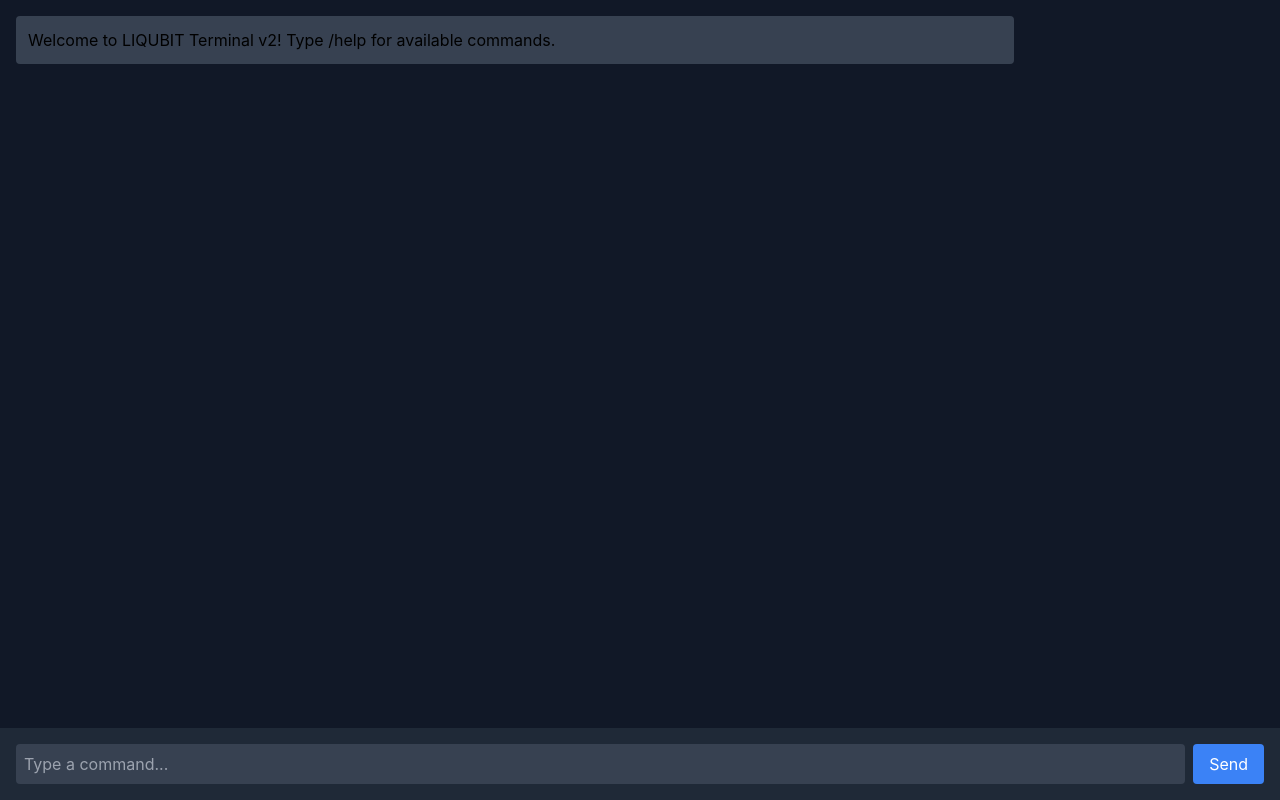
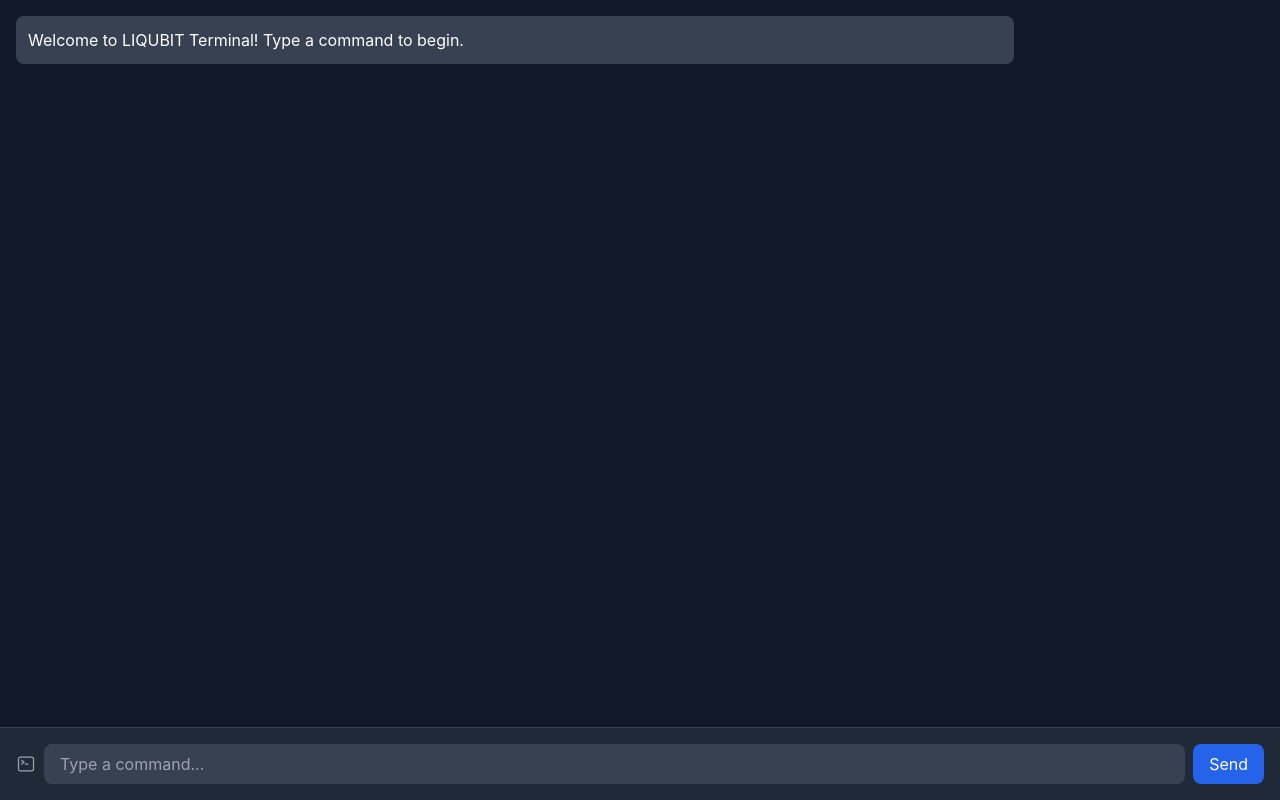
Before and after one commit to rotoole1230/liqubit-dao, a Next.js app: page / in a window 1280 px wide. Built offline with nearby package versions, Linux system fonts and the light colour scheme; no server answers.

Commit message:
Assistant checkpoint: Fixed Terminal component and reinstalled dependencies
Assistant generated file changes:
- src/components/Terminal.tsx: Fix Terminal component rendering

---

User prompt:

now the replit wouldn't load

```diff
--- a/src/components/Terminal.tsx
+++ b/src/components/Terminal.tsx
@@ -1,87 +1,71 @@
 import React, { useState, useRef, useEffect } from 'react';
-import { motion, AnimatePresence } from 'framer-motion';
-import { CommandLineIcon, ArrowPathIcon } from '@heroicons/react/24/outline';
-import { EnhancedLLM } from '../ai/enhanced-conversation';
-import { commands } from '../lib/commands';
+import { motion } from 'framer-motion';
+import { CommandLineIcon } from '@heroicons/react/24/outline';
 
 interface Message {
-  role: 'user' | 'assistant' | 'system' | 'chart';
-  content: string | any;
+  role: 'user' | 'assistant' | 'system';
+  content: string;
   timestamp: Date;
 }
 
 const Terminal: React.FC = () => {
-  const [input, setInput] = useState<string>('');
+  const [input, setInput] = useState('');
   const [messages, setMessages] = useState<Message[]>([]);
-  const [isProcessing, setIsProcessing] = useState<boolean>(false);
-  const inputRef = useRef<HTMLInputElement>(null);
   const messagesEndRef = useRef<HTMLDivElement>(null);
-  const llm = useRef(new EnhancedLLM());
 
   useEffect(() => {
     setMessages([{
       role: 'system',
-      content: 'Welcome to LIQUBIT Terminal v2! Type /help for available commands.',
+      content: 'Welcome to LIQUBIT Terminal! Type a command to begin.',
       timestamp: new Date()
     }]);
   }, []);
 
   const handleSubmit = async (e: React.FormEvent) => {
     e.preventDefault();
-    if (!input.trim() || isProcessing) return;
+    if (!input.trim()) return;
 
-    const userQuery = input.trim();
+    const userMessage = {
+      role: 'user',
+      content: input.trim(),
+      timestamp: new Date()
+    };
+
+    setMessages(prev => [...prev, userMessage]);
     setInput('');
-    setIsProcessing(true);
-
-    setMessages(prev => [...prev, {
-      role: 'user',
-      content: userQuery,
-      timestamp: new Date()
-    }]);
-
-    try {
-      const response = { role: 'system', content: 'Command processing...' };
-      setMessages(prev => [...prev, {
-        ...response,
-        timestamp: new Date()
-      }]);
-    } catch (error) {
-      console.error('Error:', error);
-    } finally {
-      setIsProcessing(false);
-    }
   };
 
   return (
-    <div className="flex flex-col h-screen bg-gray-900">
-      <div className="flex-1 overflow-y-auto p-4">
+    <div className="flex flex-col h-screen bg-gray-900 text-white">
+      <div className="flex-1 overflow-y-auto p-4 space-y-4">
         {messages.map((msg, idx) => (
-          <div key={idx} className="mb-4">
-            <div className={`p-3 rounded ${
-              msg.role === 'user' ? 'bg-blue-500 ml-auto' : 'bg-gray-700'
-            } max-w-[80%]`}>
-              {msg.content}
-            </div>
-          </div>
+          <motion.div
+            key={idx}
+            initial={{ opacity: 0, y: 20 }}
+            animate={{ opacity: 1, y: 0 }}
+            className={`p-3 rounded-lg ${
+              msg.role === 'user' ? 'bg-blue-600 ml-auto' : 'bg-gray-700'
+            } max-w-[80%]`}
+          >
+            {msg.content}
+          </motion.div>
         ))}
         <div ref={messagesEndRef} />
       </div>
 
-      <form onSubmit={handleSubmit} className="p-4 bg-gray-800">
-        <div className="flex gap-2">
+      <form onSubmit={handleSubmit} className="p-4 bg-gray-800 border-t border-gray-700">
+        <div className="flex items-center gap-2">
+          <CommandLineIcon className="w-5 h-5 text-gray-400" />
           <input
-            ref={inputRef}
             type="text"
             value={input}
             onChange={(e) => setInput(e.target.value)}
-            className="flex-1 p-2 rounded bg-gray-700 text-white"
+            className="flex-1 bg-gray-700 text-white px-4 py-2 rounded-lg focus:outline-none focus:ring-2 focus:ring-blue-500"
             placeholder="Type a command..."
           />
           <button
             type="submit"
-            className="px-4 py-2 bg-blue-500 rounded text-white"
-            disabled={isProcessing}
+            className="px-4 py-2 bg-blue-600 text-white rounded-lg hover:bg-blue-700 transition-colors"
           >
             Send
           </button>
```
